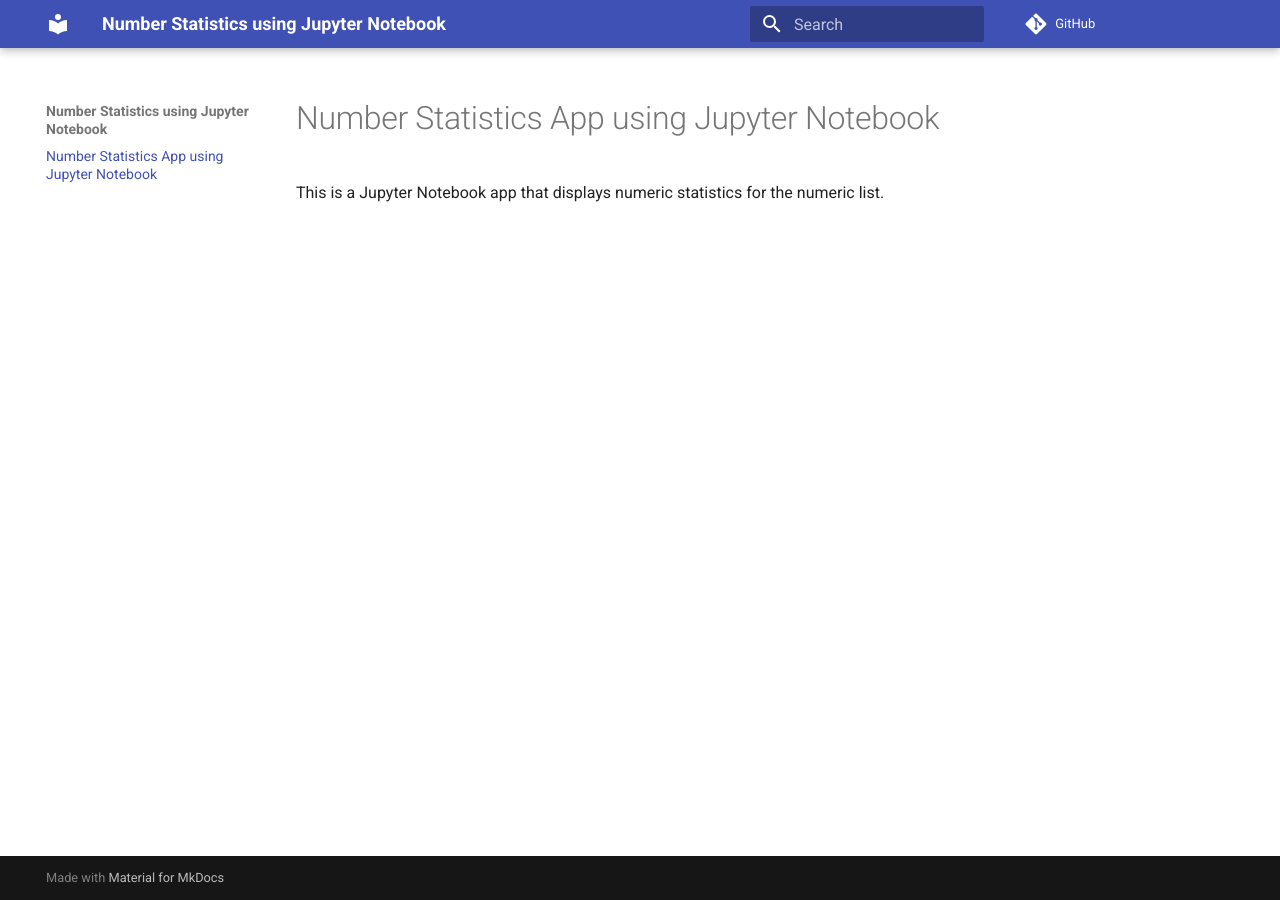
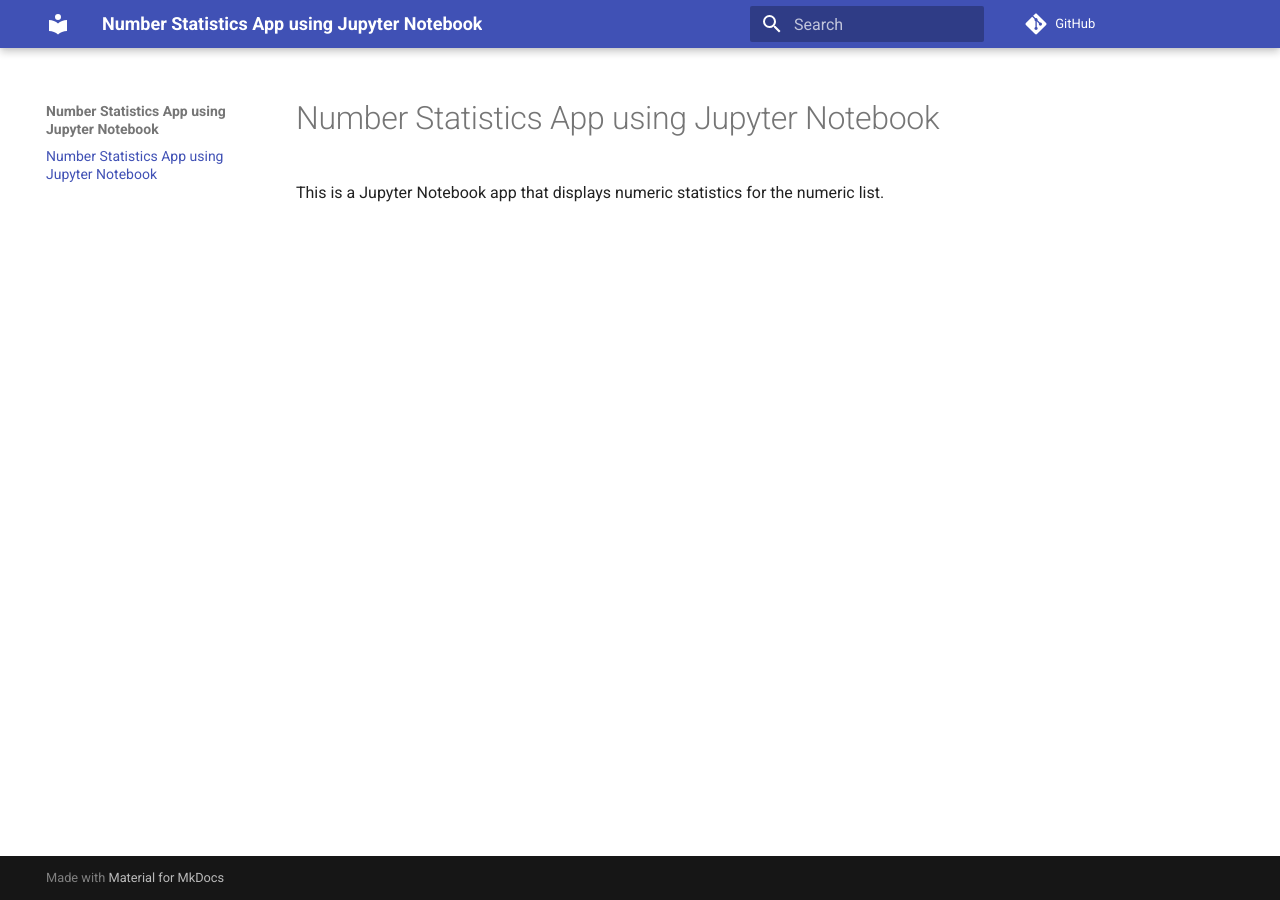
Before and after one commit to lulunac27a/number-statistics-jupyter-notebook, an MkDocs documentation site: the page built from docs/index.md, in a window 1280 px wide. Built offline with MkDocs 1.6.1 and Material for MkDocs 9.7.7, drawn with Linux system fonts in a browser that asks for light colours; comment, search, counter and statistics services are not loaded.

Commit message:
Fix title in docs

```diff
--- a/mkdocs.yml
+++ b/mkdocs.yml
@@ -1,3 +1,3 @@
-site_name: Number Statistics using Jupyter Notebook
+site_name: Number Statistics App using Jupyter Notebook
 theme: material
 repo_url: https://github.com/lulunac27a/number-statistics-jupyter-notebook
```
